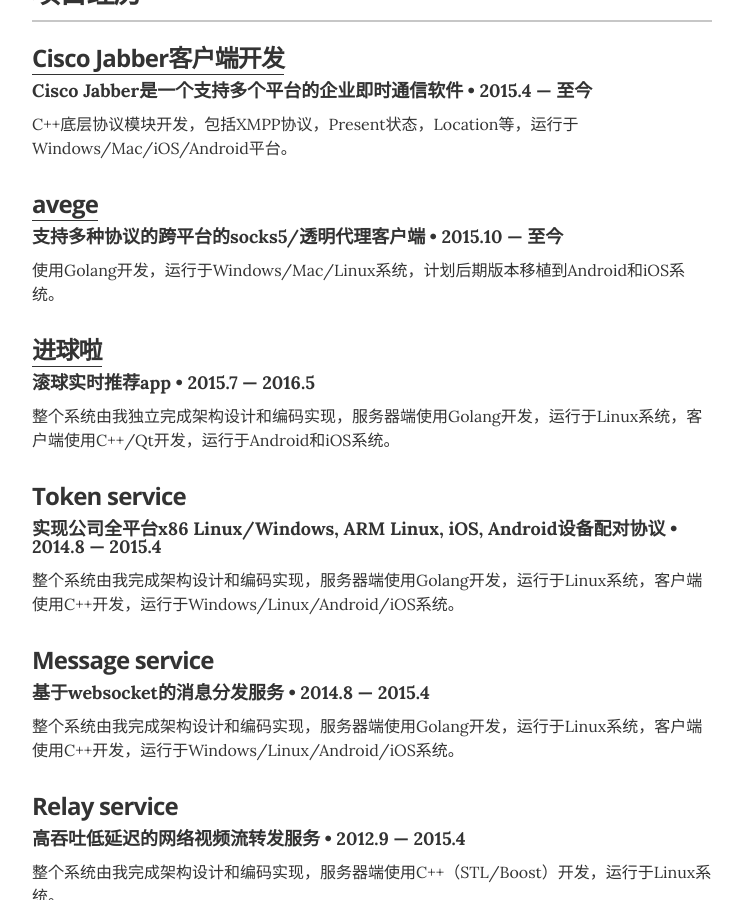
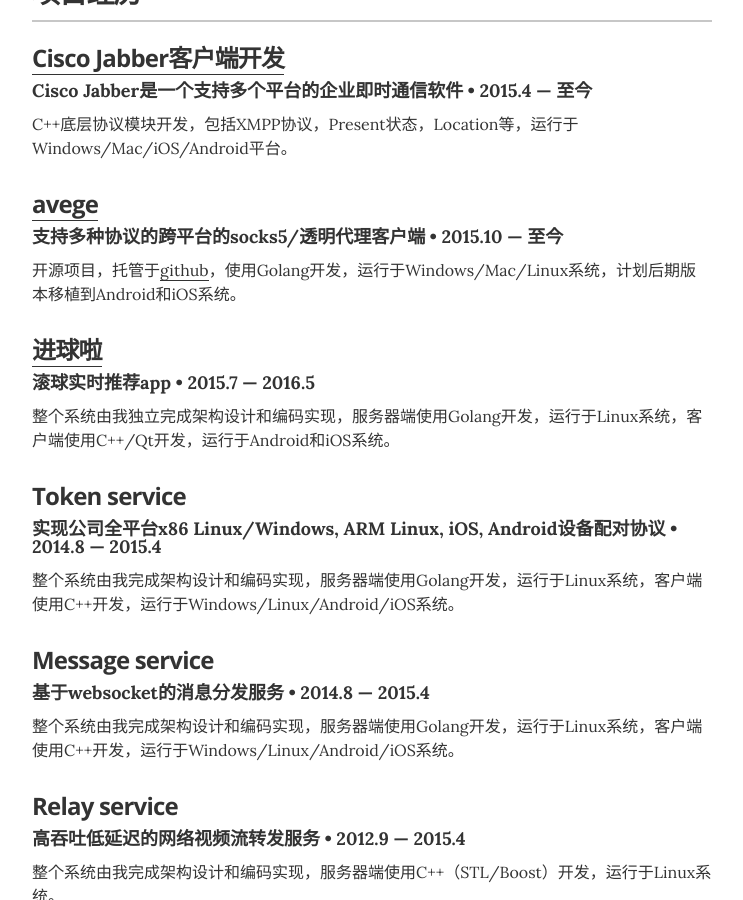
Before and after one commit to missdeer/fanresume, a Jekyll site: the page built from index.html, in a window 1280 px wide and 900 px high, scrolled down 1820 px. Shown: the whole window, without its empty margins (268-1011 px from the left). Built offline with Jekyll 4.4.1, drawn with Linux system fonts in a browser that asks for light colours.

Commit message:
Update resume.html

```diff
--- a/_layouts/resume.html
+++ b/_layouts/resume.html
@@ -141,7 +141,7 @@
         <div class="resume-item">
           <h3 class="resume-item-title"><a href="https://github.com/avege/avege" target="_blank">avege</a></h3>
           <h4 class="resume-item-details">支持多种协议的跨平台的socks5/透明代理客户端 &bull; 2015.10 &mdash; 至今</h4>
-          <p class="resume-item-copy">使用Golang开发，运行于Windows/Mac/Linux系统，计划后期版本移植到Android和iOS系统。</p>
+          <p class="resume-item-copy">开源项目，托管于<a href="https://github.com/avege/avege" target="_blank">github</a>，使用Golang开发，运行于Windows/Mac/Linux系统，计划后期版本移植到Android和iOS系统。</p>
         </div>
 
         <div class="resume-item">
```
